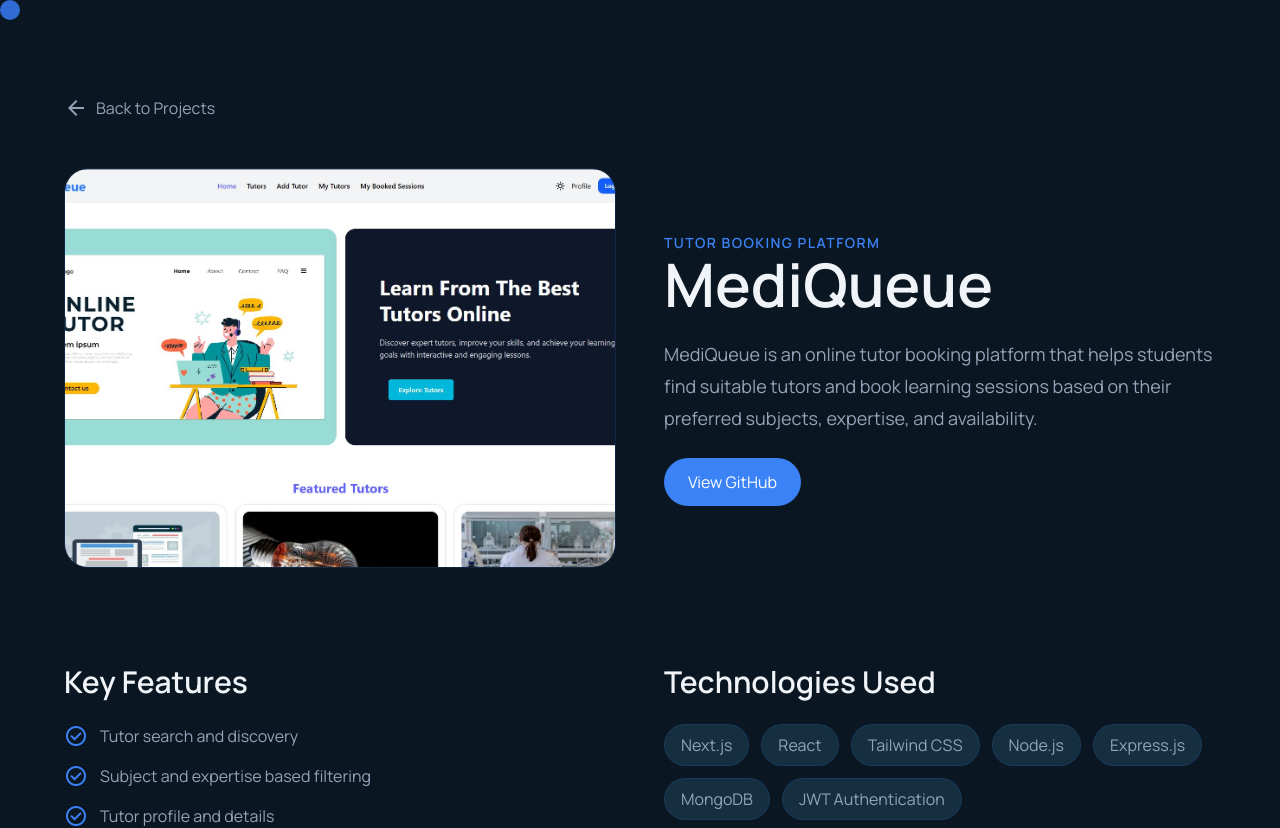
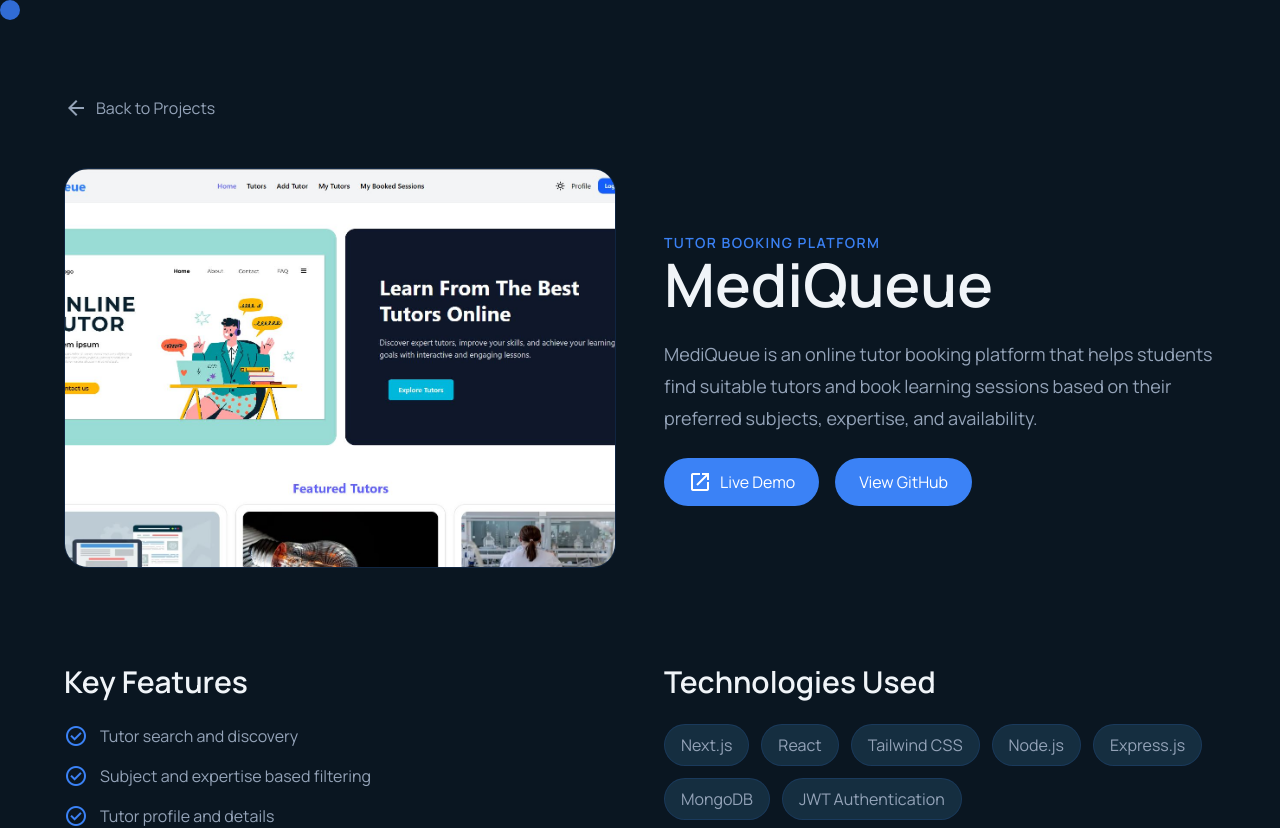
Before and after one commit to simantopal/Simanto-Paul-Portfolio, a Next.js app: page /projects/mediQueue in a window 1280 px wide. Shown: the top 828 px of the page. Built offline with nearby package versions, Linux system fonts and the light colour scheme.

Commit message:
adding live demo link

```diff
--- a/src/app/projects/[slug]/page.tsx
+++ b/src/app/projects/[slug]/page.tsx
@@ -41,6 +41,7 @@ const projectDetails = {
     challenges:
       "One of the main challenges was integrating AI functionality into a real-world e-commerce experience while keeping the application fast, responsive, and easy to use. I solved this by separating the frontend and backend architecture and creating dedicated API endpoints for AI and product-related operations.",
 
+    link: "https://orvanta-ai.vercel.app",
     github: "https://github.com/simantopal/Orvanta-Ai-Server",
   },
 
@@ -79,6 +80,7 @@ const projectDetails = {
     challenges:
       "The main challenge was managing multiple user roles and building a complete booking workflow. I implemented role-based access control and designed separate dashboard experiences for passengers, vendors, and administrators.",
 
+    link: "https://online-ticket-booking-platform-six.vercel.app",
     github: "https://github.com/simantopal/ticketbari-server",
   },
 
@@ -114,6 +116,7 @@ const projectDetails = {
     challenges:
       "The main challenge was creating a smooth tutor discovery and booking experience. I designed a structured workflow where users can explore tutors, check their details, and book available sessions while keeping the application responsive and easy to use.",
 
+    link: "https://medi-queue-client-side.vercel.app",
     github: "https://github.com/simantopal/MediQueue-server-side",
   },
 };
@@ -182,6 +185,17 @@ export default function ProjectDetails({
             </p>
 
             <div className="flex gap-4">
+              <a
+                href={project.link}
+                target="_blank"
+                rel="noopener noreferrer"
+                className="inline-flex items-center gap-2 px-6 py-3 rounded-full bg-accent text-white hover:opacity-90 transition"
+              >
+                <span className="material-symbols-outlined text-lg">
+                  open_in_new
+                </span>
+                Live Demo
+              </a>
               <a
                 href={project.github}
                 target="_blank"
```
